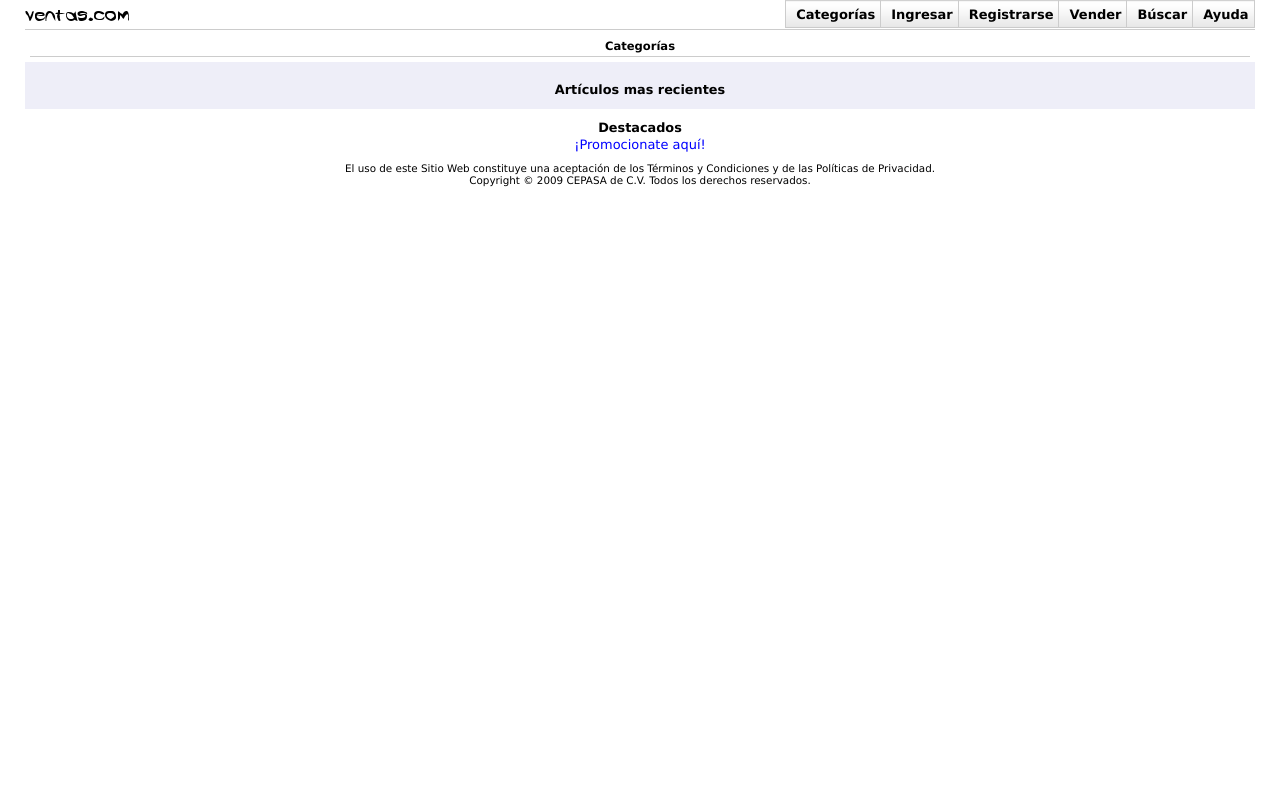
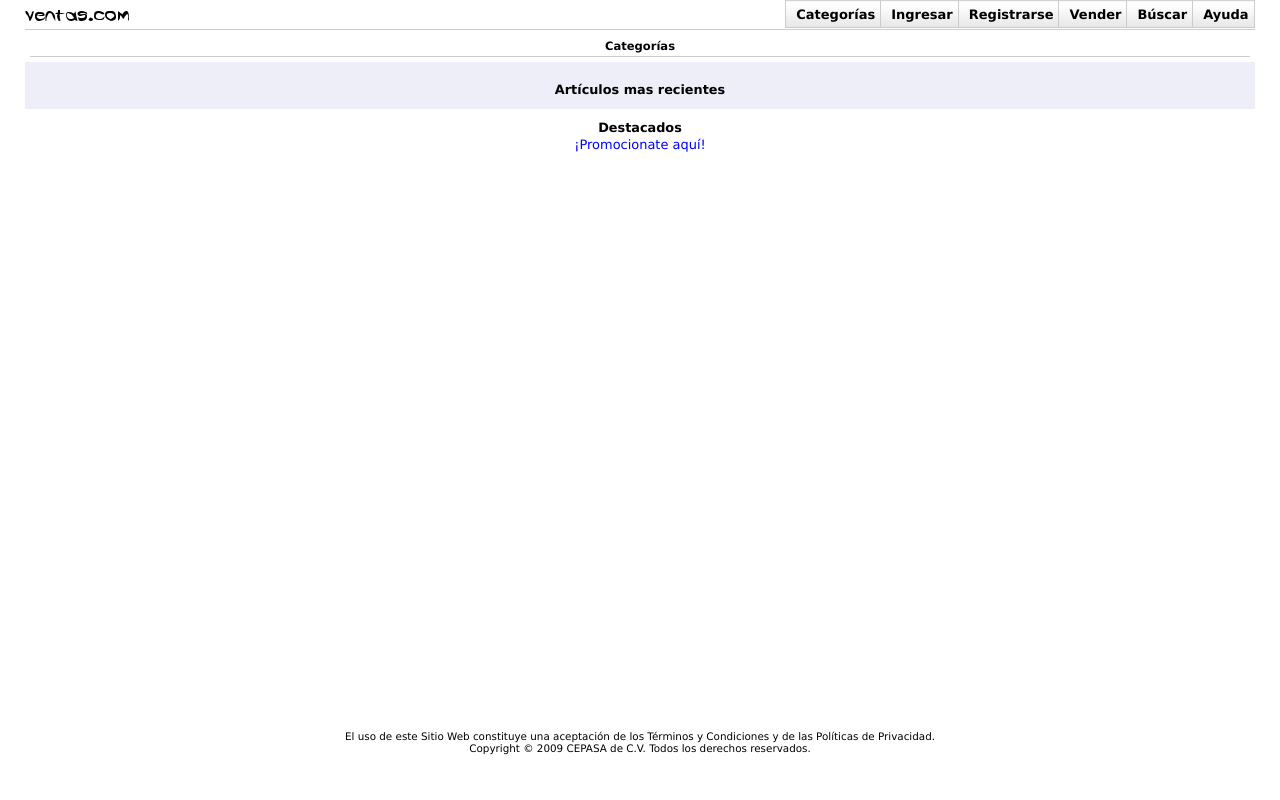
Before and after one commit to vlad88sv/YoMachete, a PHP site: page / in a window 1280 px wide. Run offline with PHP 8.4, Linux system fonts and the light colour scheme; data that the repository does not hold is empty.

Commit message:
NUEVO: Comportamiento correcto para "footer"

```diff
--- a/estilo.css
+++ b/estilo.css
@@ -6,6 +6,7 @@ html, body {
     background:#FFFFFF;
     font-size:90%;
     font-family: Verdana, Helvetica, "Lucida Grande", Arial, sans-serif;
+	height: 100%;
 }
 
 a {
@@ -50,11 +51,15 @@ img {
     border-bottom:1px solid #CCCCCC;
 }
 
+#wrapper {
+	height: auto;
+	min-height: 90%;
+}
+
 #footer {
-    position:relative;
-    bottom:0;
-    clear:both;
-    float:left;
+	position:relative;
+	bottom:0px;
+	height:auto;
     width:100%;
 }
 #footer p {
--- a/index.php
+++ b/index.php
@@ -18,6 +18,7 @@ require_once ("PHP/vital.php");
 </head>
 
 <body>
+<div id="wrapper">
 <div id="header"><?php GENERAR_CABEZA(); ?><div style="clear:both"></div></div>
 <?php
 if (!isset($_GET['peticion']))
@@ -33,6 +34,7 @@ else
     require_once('PHP/traductor.php');
 }
 ?>
+</div>
 <div id="footer"><?php echo GENERAR_PIE(); ?></div>
 </body>
 </html>
```
